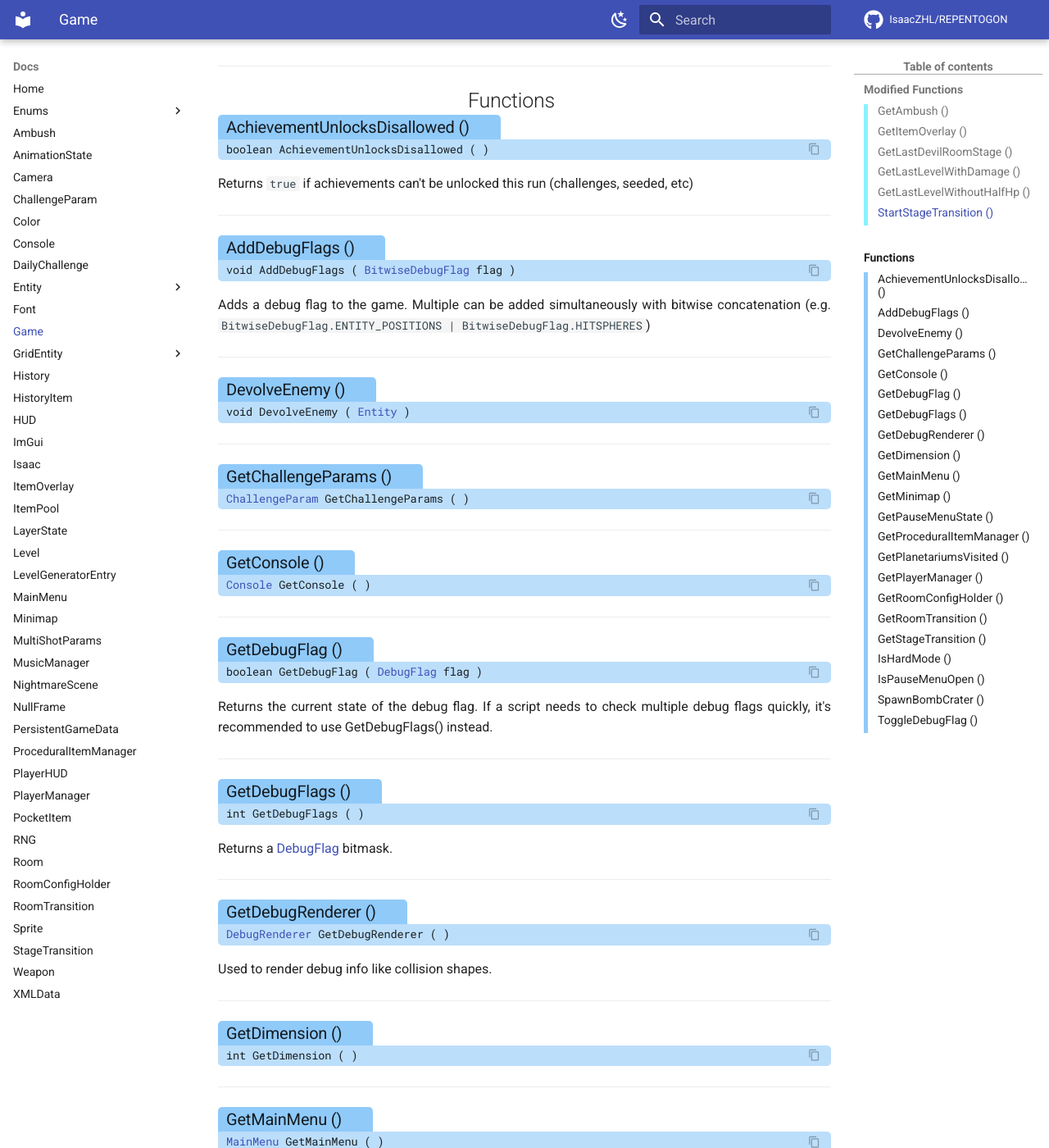
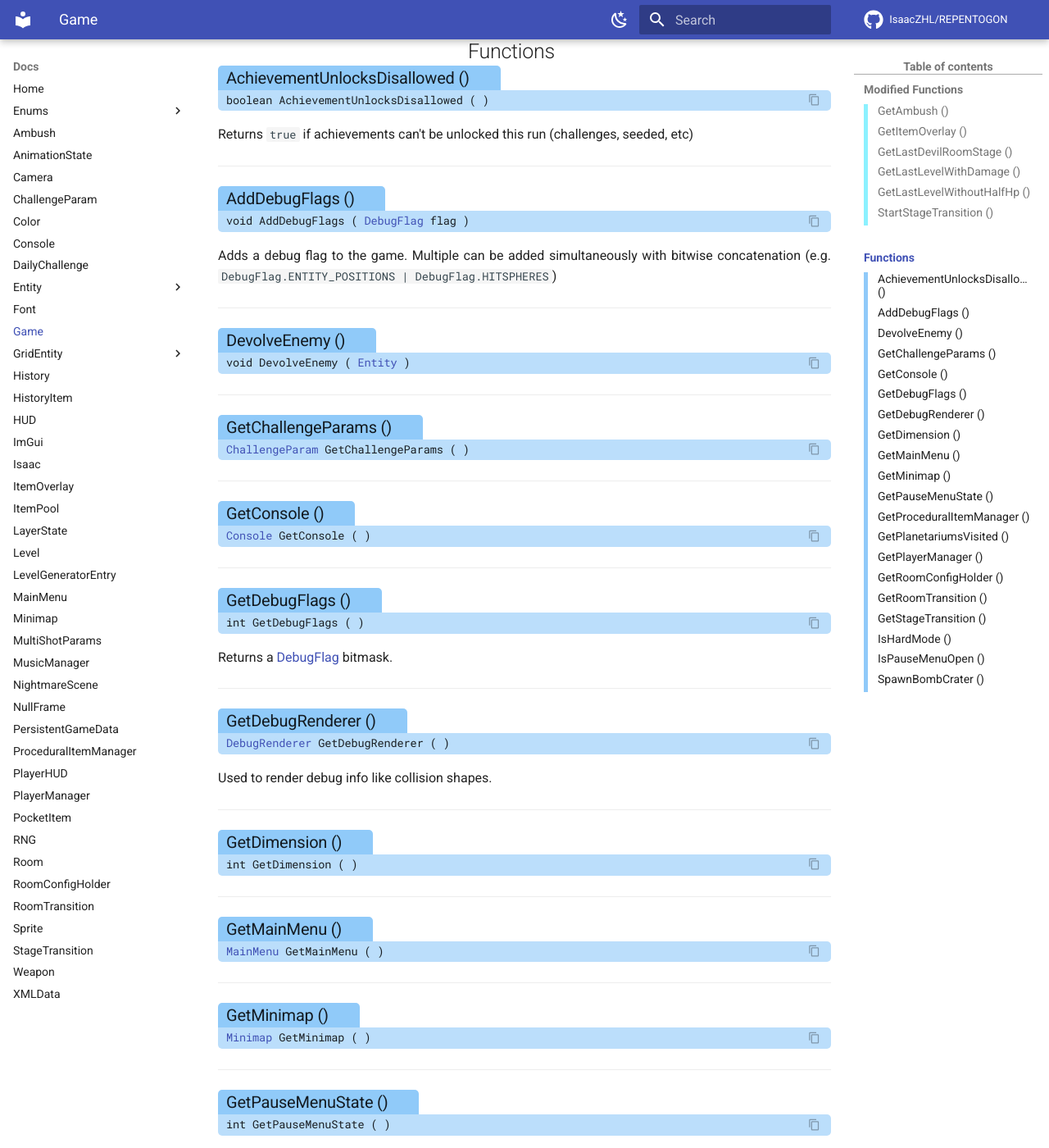
Before and after one commit to TeamREPENTOGON/REPENTOGON, an MkDocs documentation site: the page built from documentation/docs/Game.md, in a window 1280 px wide and 1400 px high, scrolled down 2031 px. Shown: the whole window at 82% size. Built offline with MkDocs 1.6.1 and Material for MkDocs 9.7.7, drawn with Linux system fonts in a browser that asks for light colours; comment, search, counter and statistics services are not loaded; the version menu is left out; some of the changed text lies outside the part shown.

Commit message:
remove Game():AddDebugFlag/ToggleDebugFlag
These are redundant as we also have GetDebugFlags/AddDebugFlags, and we
should encourage the use of the real bitwise value.

```diff
--- a/documentation/docs/Game.md
+++ b/documentation/docs/Game.md
@@ -42,8 +42,8 @@
 
 ___
 ### Add·Debug·Flags () {: aria-label='Functions' }
-#### void AddDebugFlags ( [BitwiseDebugFlag](enums/BitwiseDebugFlag.md) flag ) {: .copyable aria-label='Functions' }
-Adds a debug flag to the game. Multiple can be added simultaneously with bitwise concatenation (e.g. `BitwiseDebugFlag.ENTITY_POSITIONS | BitwiseDebugFlag.HITSPHERES`)
+#### void AddDebugFlags ( [DebugFlag](enums/DebugFlag.md) flag ) {: .copyable aria-label='Functions' }
+Adds a debug flag to the game. Multiple can be added simultaneously with bitwise concatenation (e.g. `DebugFlag.ENTITY_POSITIONS | DebugFlag.HITSPHERES`)
 
 ___
 ### Devolve·Enemy () {: aria-label='Functions' }
@@ -56,11 +56,6 @@
 ___
 ### Get·Console () {: aria-label='Functions' }
 #### [Console](Console.md) GetConsole ( ) {: .copyable aria-label='Functions' }
-
-___
-### Get·Debug·Flag () {: aria-label='Functions' }
-#### boolean GetDebugFlag ( [DebugFlag](enums/DebugFlag.md) flag ) {: .copyable aria-label='Functions' }
-Returns the current state of the debug flag. If a script needs to check multiple debug flags quickly, it's recommended to use GetDebugFlags() instead.
 
 ___
 ### Get·Debug·Flags () {: aria-label='Functions' }
@@ -128,8 +123,3 @@
 #### [Entity](Entity.md) SpawnBombCrater ( [Vector](https://wofsauge.github.io/IsaacDocs/rep/Vector.html) Position ) {: .copyable aria-label='Functions' }
 
 ___
-### Toggle·Debug·Flag () {: aria-label='Functions' }
-#### boolean ToggleDebugFlag ( [DebugFlag](enums/DebugFlag.md) flag ) {: .copyable aria-label='Functions' }
-Toggles the given debug flag. Returns the state of the debug flag after toggling (under the hood we just return the value of GetDebugFlag() after running this).
-
-__
```
Also changed, not shown: documentation/docs/enums/BitwiseDebugFlag.md (deleted, +0 -21 lines), documentation/docs/enums/DebugFlag.md (+12 -12 lines), 1 other file.
